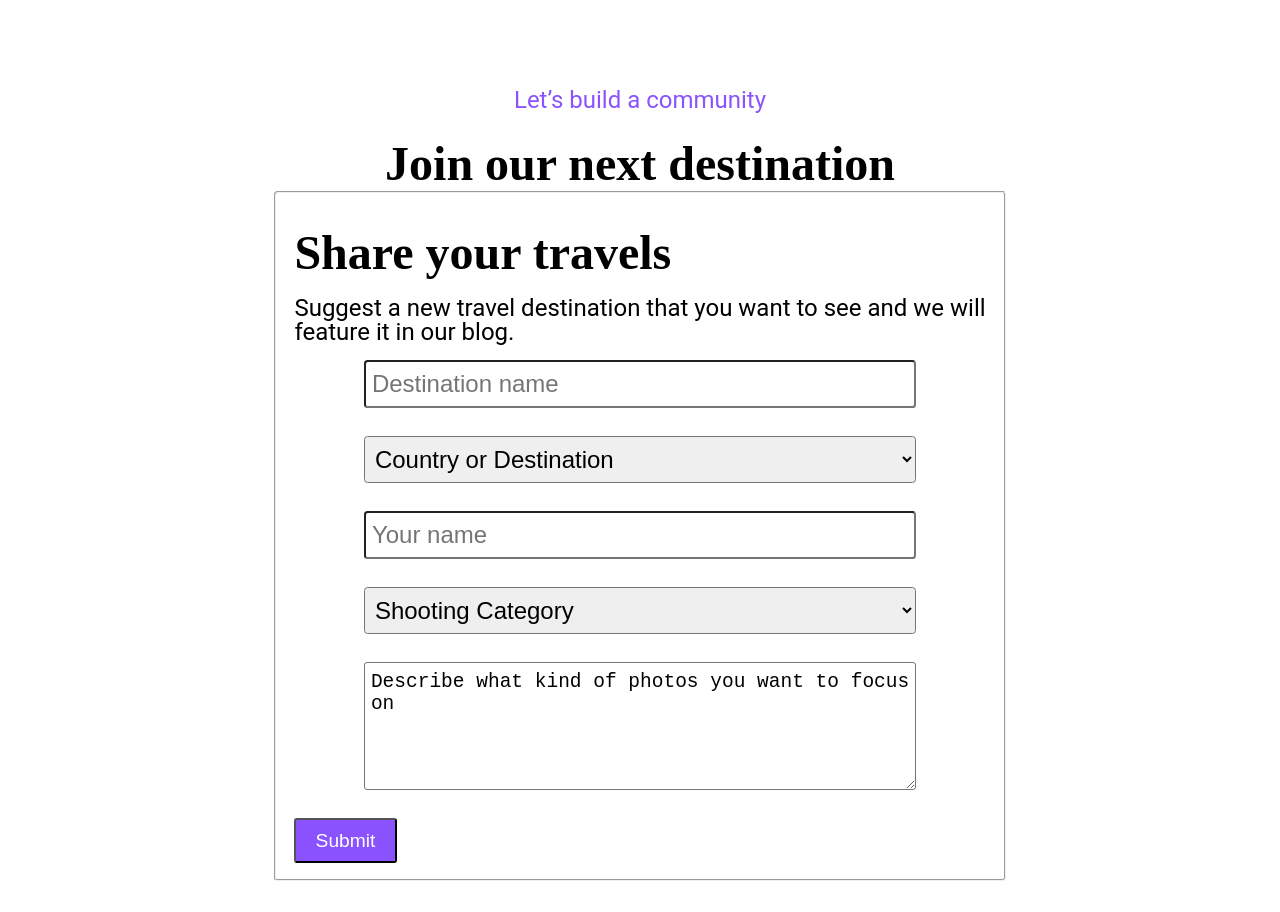
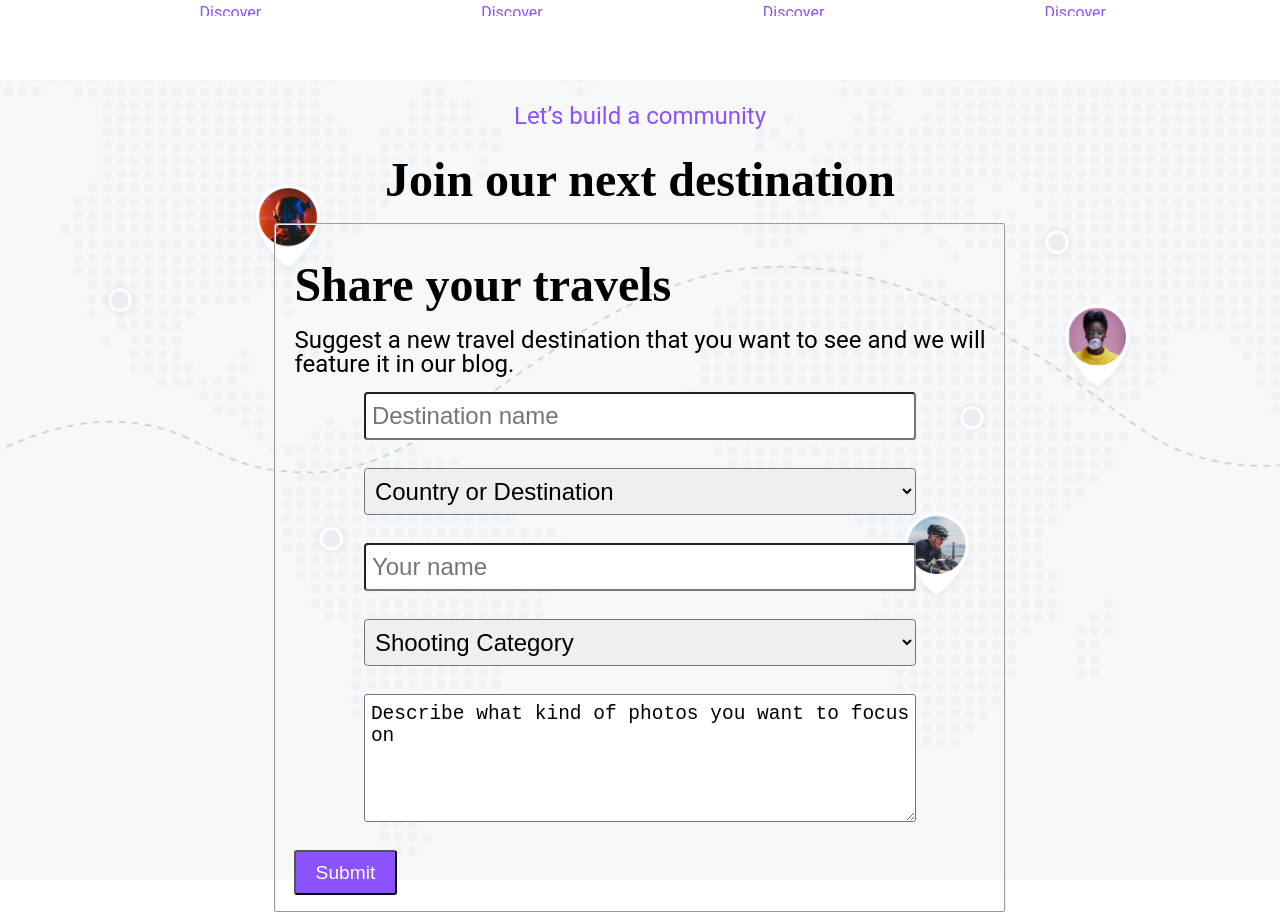
Before and after one commit to Stradalec/WebDevSem1Lab1, a plain HTML site: page index.html in a window 1280 px wide. Shown: the part 2204-3116 px from the top of the page. Before the commit the page ends 3085 px from the top, so only its background shows below. Drawn offline with Linux system fonts and the light colour scheme.

Commit message:
add background to form

```diff
--- a/css/styles.css
+++ b/css/styles.css
@@ -153,6 +153,7 @@ body {
   justify-content: center;
   font-size: 2em;
   margin: 0;
+  padding-bottom: 2vh;
   font-family: Changa One;
 }
 
@@ -166,6 +167,7 @@ body {
 }
 
 .item {
+  margin: 0;
   display: flex;
   flex-direction: column;
   align-items: center;
@@ -218,3 +220,13 @@ body {
   display: block;
   box-sizing: border-box;
 }
+
+.join_background {
+  background-image: url("../assets/images/join-bg.png");
+  background-repeat: no-repeat;
+  background-position: center center;
+  background-size: cover;
+  background-attachment: fixed;
+  width: 100vw;
+  height: 100vh;
+}
--- a/index.html
+++ b/index.html
@@ -119,17 +119,14 @@
         </section>
       </section>
       <section class="header_logo"></section>
+      <section class="join_background">
         <section class="middle_style">
           <p class="middle_style_colored">Let’s build a community</p>
         </section>
         <section class="middle_style">
           <h1 class="middle_style_head">Join our next destination</h1>
         </section>
-      <form
-        action="formHandler.js"
-        autocomplete="on"
-        class="middle_style"
-      >
+        <form action="formHandler.js" autocomplete="on" class="middle_style">
           <fieldset class="split_screen_noflex">
             <h1 class="split_screen_header_smaller_nopadding">
               Share your travels
@@ -166,6 +163,7 @@
             <br />
           </fieldset>
         </form>
+      </section>
     </main>
     <footer></footer>
   </body>
```
Also changed, not shown: assets/images/join-bg.png (added). Lines whose indentation alone changed are shown as unchanged.
